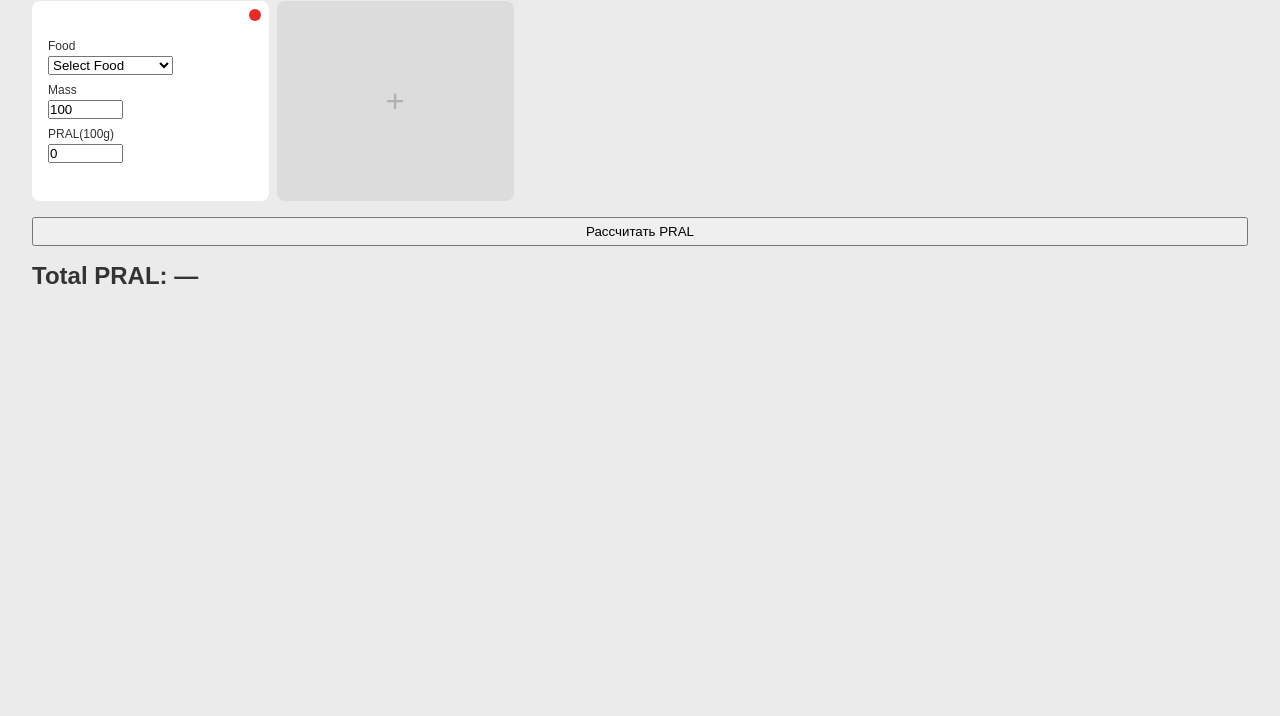
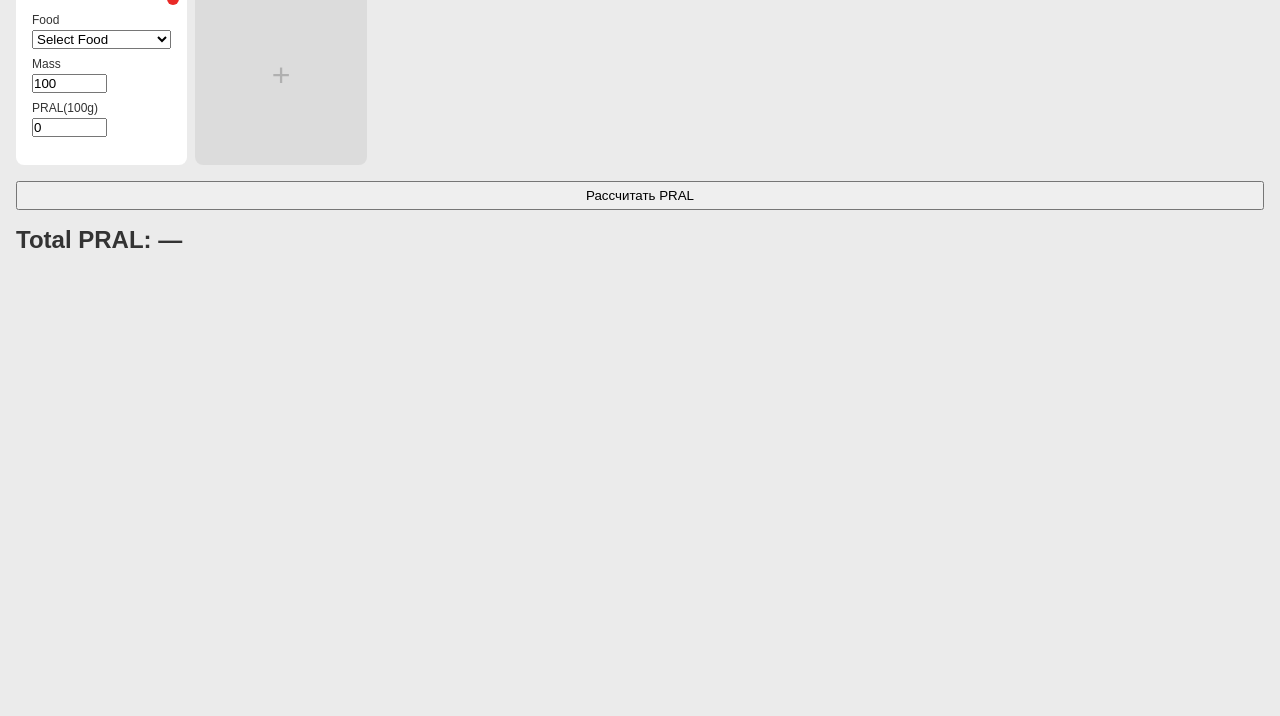
Before and after one commit to stepastepa/pral-calculator, a plain HTML site: page index.html in a window 1280 px wide. Shown: the part 84-800 px from the top of the page. Drawn offline with Linux system fonts and the light colour scheme.

Commit message:
fix(ui): make more compact cards

```diff
--- a/style.css
+++ b/style.css
@@ -6,7 +6,7 @@
 
 body {
   font-family: sans-serif;
-  margin: 2rem;
+  margin: 1rem;
   background-color: #ebebeb;
   color: #333;
 }
@@ -25,12 +25,12 @@ input[type="number"] {
 }
 
 select {
-  width: 125px;
+  width: 100%;
 }
 
 #pralTable {
   display: grid;
-  grid-template-columns: repeat(auto-fill, minmax(200px, 1fr));
+  grid-template-columns: repeat(auto-fill, minmax(160px, 1fr));
   gap: 0.5rem;
 }
 
@@ -45,7 +45,7 @@ select {
   flex-direction: column;
   justify-content: center;
   gap: 0.5rem;
-  min-height: 200px;
+  min-height: 180px;
 }
 
 .plus {
@@ -54,7 +54,7 @@ select {
   display: flex;
   justify-content: center;
   align-items: center;
-  min-height: 200px;
+  min-height: 180px;
   overflow: hidden;
 }
 
```
